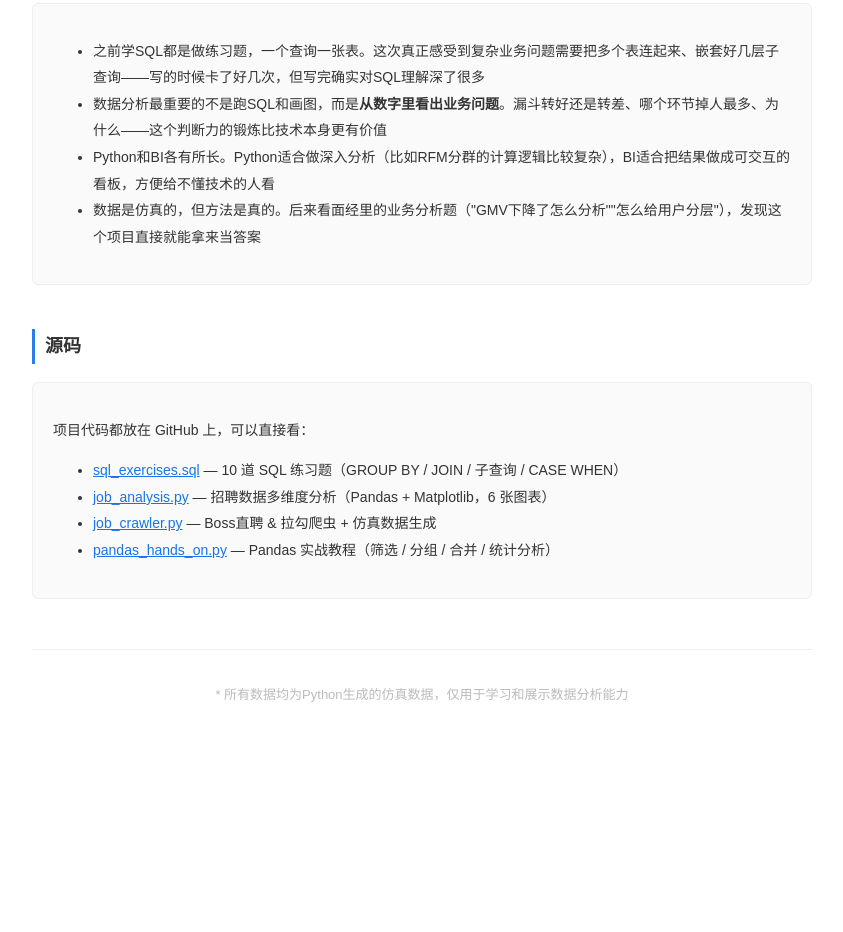
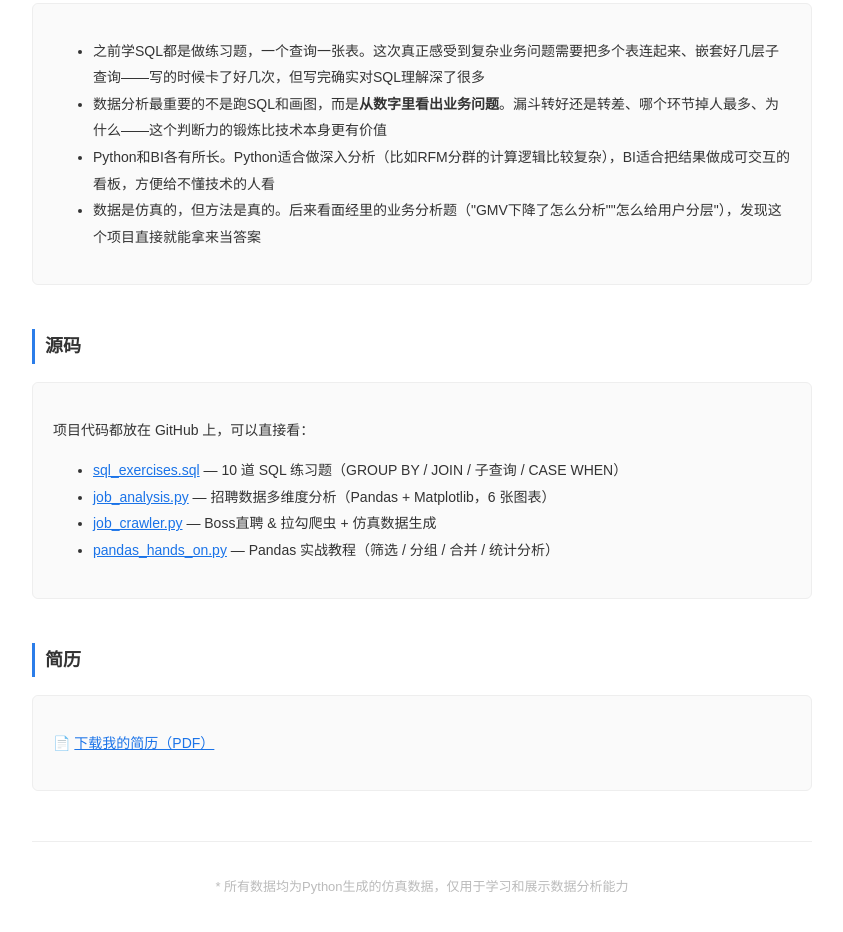
Before and after one commit to yanghuif102/ecommerce-analysis, a plain HTML site: page index.html in a window 1280 px wide. Shown: the part 5727-6659 px from the top of the page, without its empty margins (218-1061 px from the left). Before the commit the page ends 6484 px from the top, so only its background shows below. Drawn offline with Linux system fonts and the light colour scheme.

Commit message:
添加简历下载链接

```diff
--- a/index.html
+++ b/index.html
@@ -209,6 +209,11 @@
   </ul>
 </div>
 
+<h2>简历</h2>
+<div class="card">
+  <p>📄 <a href="resume.pdf" target="_blank">下载我的简历（PDF）</a></p>
+</div>
+
 <div class="end">
   <p>* 所有数据均为Python生成的仿真数据，仅用于学习和展示数据分析能力</p>
 </div>
```
Also changed, not shown: 1 other file.
